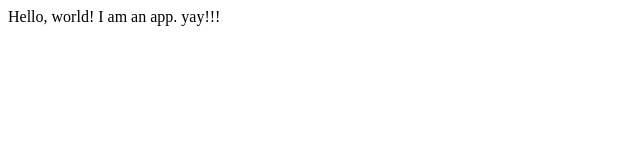
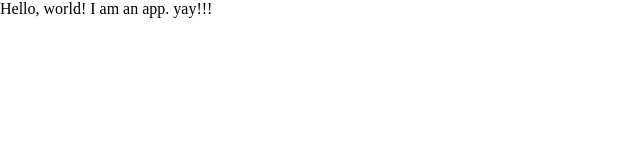
Before and after one commit to presstube/turkey, a React app: page index.html in a window 1280 px wide. Shown: the whole page, without its empty margins (0-640 px from the left). Built offline with nearby package versions, Linux system fonts and the light colour scheme.

Commit message:
html body style

```diff
--- a/index.html
+++ b/index.html
@@ -3,6 +3,11 @@
 <head>
   <title>Turkey</title>
   <meta name="viewport" content="width=device-width"/>
+  <style type="text/css">
+    html, body {
+      margin: 0;
+    }
+  </style>
 </head>
 <body>
   <div id="app"></div>
```
